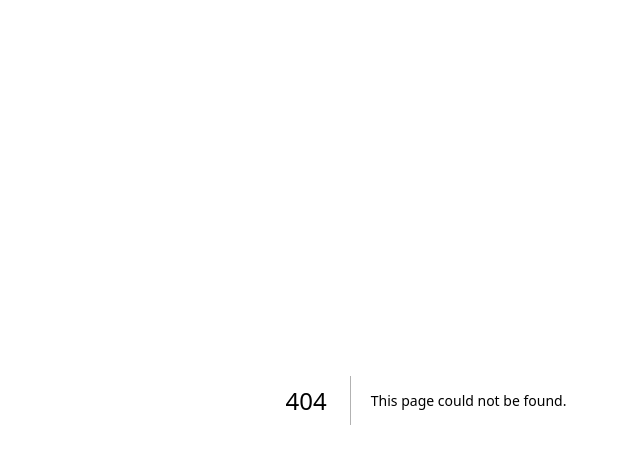
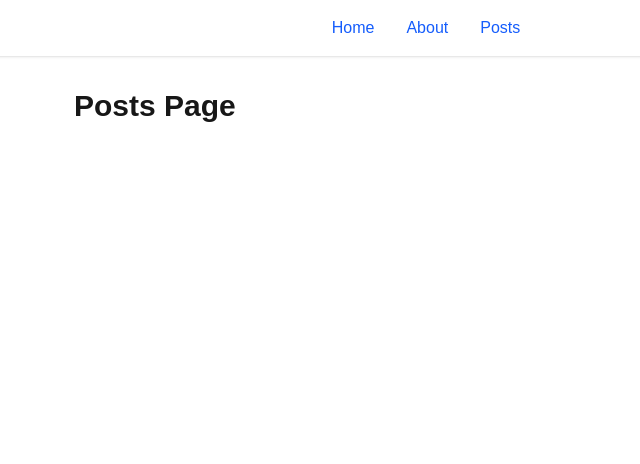
Before and after one commit to MHalemDEV2024/alx-project-0x02-setup, a Next.js app in the folder alx-project-0x02/: page /posts in a window 1280 px wide. Before the commit this address had no page. Shown: the top 464 px of the page, without its empty margins (214-854 px from the left). Built offline with nearby package versions, Linux system fonts and the light colour scheme.

Commit message:
Create posts page with Header component

```diff
--- /dev/null
+++ b/alx-project-0x02/pages/posts.tsx
@@ -0,0 +1,13 @@
+import Header from "@/components/layout/Header";
+
+export default function PostsPage() {
+  return (
+    <>
+      <Header />
+      <main className="p-8 max-w-3xl mx-auto">
+        <h1 className="text-3xl font-bold mb-6">Posts Page</h1>
+        {/* You can add your posts listing here later */}
+      </main>
+    </>
+  );
+}
```
